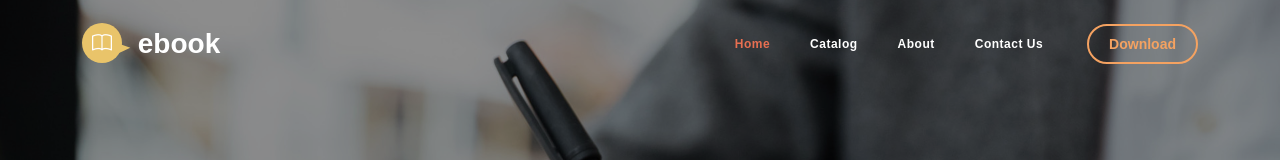
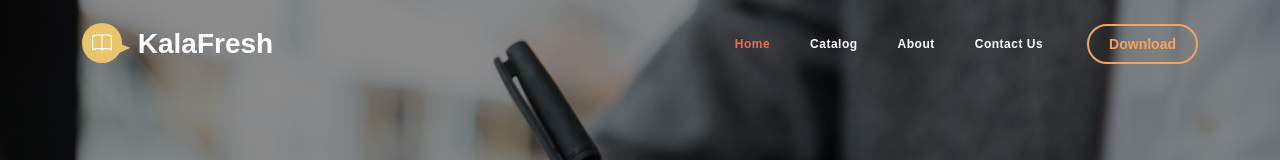
Before and after one commit to atkalafarms/KFnew, a plain HTML site: page index.html in a window 1280 px wide. Shown: the top 160 px of the page. Drawn offline with Linux system fonts and the light colour scheme; a web font is replaced by a local one.

Commit message:
Update index.html

```diff
--- a/index.html
+++ b/index.html
@@ -36,7 +36,7 @@
                 <div class="container">
                     <a class="navbar-brand" href="index.html">
                         <i class="navbar-brand-icon bi-book me-2"></i>
-                        <span>ebook</span>
+                        <span>KalaFresh</span>
                     </a>
 
                     <div class="d-lg-none ms-auto me-3">
```
